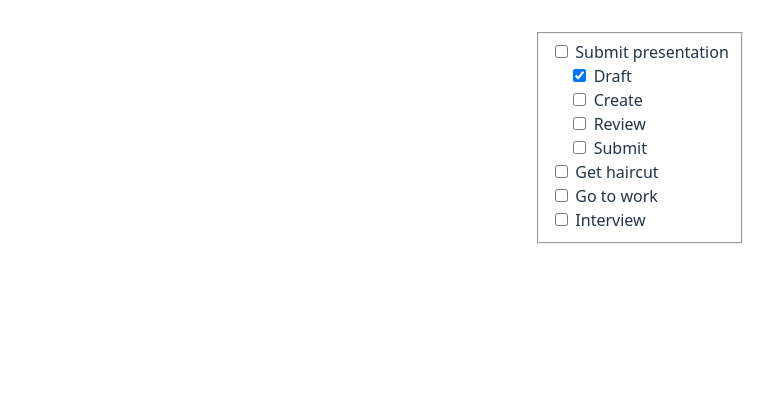
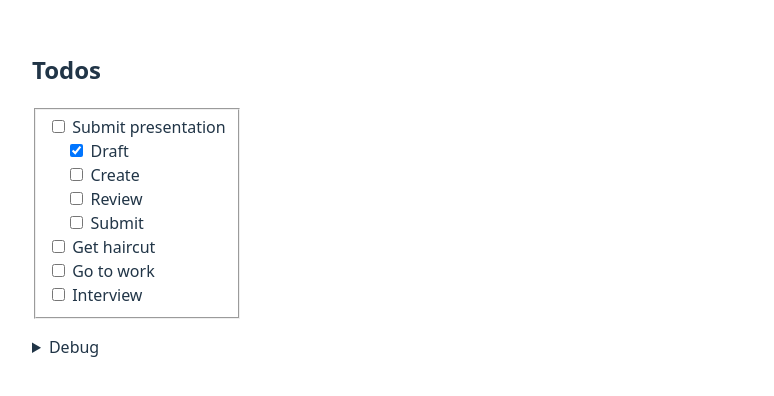
Before and after one commit to ethanchristensen01/vue-vmodel-experiments, a Vue app in the folder interview-vue/: page / in a window 1280 px wide. Shown: the top 396 px of the page, without its empty margins (0-774 px from the left). Built offline with nearby package versions, Linux system fonts and the light colour scheme.

Commit message:
Add mirror and equality debug

```diff
--- a/interview-vue/src/style.css
+++ b/interview-vue/src/style.css
@@ -21,13 +21,12 @@ a {
 
 body {
   margin: 0;
-  display: flex;
-  flex-direction: column;
-  justify-items: start;
-  align-items: center;
-
   min-width: 320px;
   min-height: 100vh;
+}
+
+* {
+  box-sizing: border-box;
 }
 
 h1 {
--- a/interview-vue/src/views/MainPage.vue
+++ b/interview-vue/src/views/MainPage.vue
@@ -1,4 +1,6 @@
 <template>
+  <section>
+    <h2>Todos</h2>
     <fieldset>
       <TodoList
         v-model:model-value="tasks"
@@ -8,6 +10,25 @@
     <div v-if="allDone">
       All done!
     </div>
+  </section>
+  <section>
+    <details>
+      <summary>Debug</summary>
+      <div>
+        <h3>Copy of Todos</h3>
+        <fieldset>
+          <TodoList
+            v-model="tasksMirror"
+          />
+        </fieldset>
+      </div>
+      <output>
+        <code>
+          tasks.value === tasksMirror.value: {{ tasks === tasksMirror }}
+        </code>
+      </output>
+    </details>
+  </section>
 </template>
 
 <script setup lang="ts">
@@ -31,6 +52,7 @@ const allDone = computed(() => {
   return tasks.value.every(t => t.isAllComplete())
 })
 
+
 watch(() => tasks, v => console.log('watch task', v.value))
 watch(() => tasks, v => console.log('watch task deep', v.value), { deep: true })
 
@@ -38,8 +60,22 @@ function onUpdate (value?: Task[]) {
   console.log('v-model update', value)
 }
 
+const tasksMirror = ref(tasks.value)
 </script>
 
 <style scoped>
+* {
+  box-sizing: border-box;
+}
 
+fieldset {
+  width: fit-content;
+  margin-bottom: 1em;
+}
+
+output {
+  background-color: #171717;
+  padding: 0.5em;
+  min-height: 6em;
+}
 </style>
```
Lines whose indentation alone changed are shown as unchanged.
